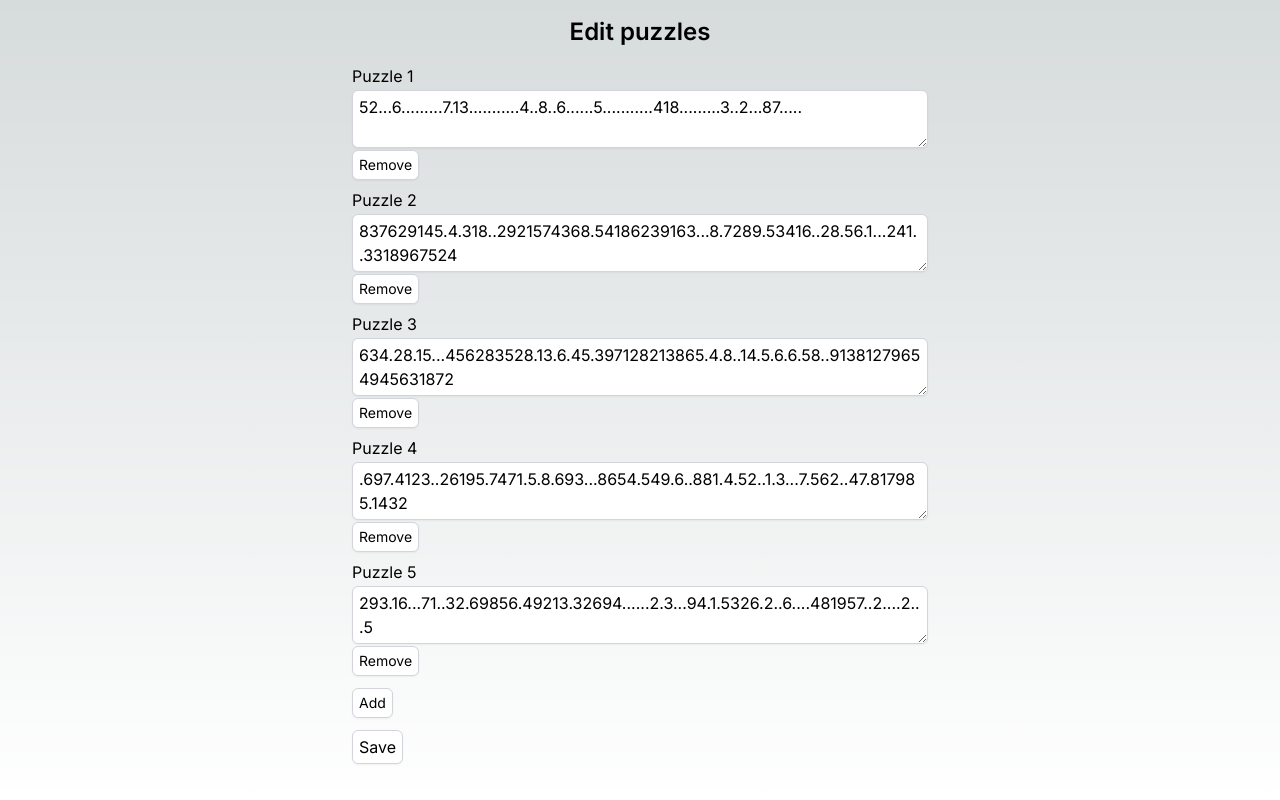
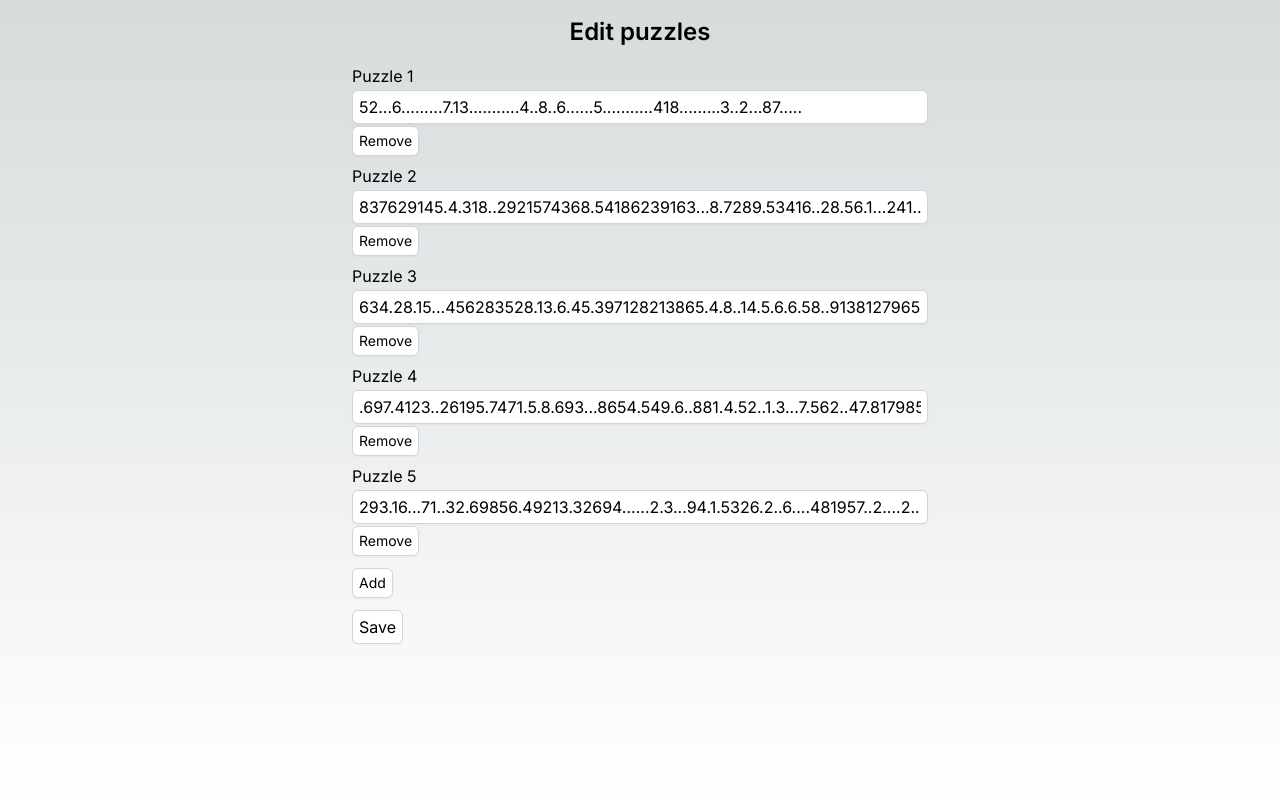
Before and after one commit to darrelhong/sudoku, a Next.js app: page /edit in a window 1280 px wide. Built offline with nearby package versions, Linux system fonts and the light colour scheme.

Commit message:
feat: add dynamic fomr for puzzles form

```diff
--- a/src/app/components/PuzzleForm.tsx
+++ b/src/app/components/PuzzleForm.tsx
@@ -1,36 +1,82 @@
 'use client'
 
 import { useAtom } from 'jotai'
+import { useEffect, useState } from 'react'
 import { useFieldArray, useForm } from 'react-hook-form'
 
 import { puzzlesAtom } from '@/utils/puzzles'
 
 export function PuzzleForm() {
-  const [puzzles] = useAtom(puzzlesAtom)
+  const [mounted, setHasMounted] = useState(false)
 
-  const { register, control } = useForm({
-    defaultValues: {
-      puzzles: puzzles.map((puzzleStr) => ({ puzzleStr })),
-    },
+  const [puzzles, setPuzzlesAtom] = useAtom(puzzlesAtom)
+
+  const {
+    register,
+    control,
+    handleSubmit,
+    formState: { errors },
+  } = useForm<{
+    puzzles: {
+      puzzleStr: string
+    }[]
+  }>({
+    mode: 'onChange',
   })
-  const { fields, remove, append } = useFieldArray({
+
+  const { fields, remove, append, replace } = useFieldArray({
     control,
     name: 'puzzles',
   })
 
+  useEffect(() => {
+    setHasMounted(true)
+  }, [])
+
+  useEffect(() => {
+    replace(puzzles.map((puzzleStr) => ({ puzzleStr })))
+  }, [puzzles, replace])
+
+  if (!mounted) {
+    return null
+  }
+
   return (
-    <form className="w-full max-w-xl">
+    <form
+      className="w-full max-w-xl"
+      onSubmit={handleSubmit((data) => {
+        setPuzzlesAtom(data.puzzles.map(({ puzzleStr }) => puzzleStr))
+      })}
+    >
       <ul className="grid gap-2">
-        {fields.map((item, index) => (
-          <li key={item.id} className="grid gap-0.5">
+        {fields.map((field, index) => (
+          <li key={field.id} className="grid gap-0.5">
             <label htmlFor={`puzzles.${index}.puzzleStr`}>
               Puzzle {index + 1}
             </label>
-            <textarea
+            <input
               className="input"
-              {...register(`puzzles.${index}.puzzleStr`)}
+              {...register(`puzzles.${index}.puzzleStr`, {
+                validate: (value) => {
+                  if (value.length !== 81) {
+                    return 'Puzzle must be 81 characters long'
+                  }
+                  if (value.match(/[^1-9.]/)) {
+                    return 'Puzzle must only contain numbers 1-9 and .(period)'
+                  }
+                  return true
+                },
+              })}
               id={`puzzles.${index}.puzzleStr`}
+              aria-invalid={
+                errors.puzzles?.[index]?.puzzleStr ? 'true' : 'false'
+              }
             />
+            {errors.puzzles?.[index]?.puzzleStr && (
+              <p className="text-sm text-red-400">
+                {errors.puzzles?.[index]?.puzzleStr?.message}
+              </p>
+            )}
             <button
               className="btn justify-self-start text-sm"
               type="button"
--- a/src/utils/puzzles.ts
+++ b/src/utils/puzzles.ts
@@ -1,6 +1,6 @@
-import { atom } from 'jotai'
+import { atomWithStorage } from 'jotai/utils'
 
-export const puzzlesAtom = atom([
+export const puzzlesAtom = atomWithStorage('puzzles', [
   '52...6.........7.13...........4..8..6......5...........418.........3..2...87.....',
   '837629145.4.318..2921574368.54186239163...8.7289.53416..28.56.1...241..3318967524',
   '634.28.15...456283528.13.6.45.397128213865.4.8..14.5.6.6.58..91381279654945631872',
```
